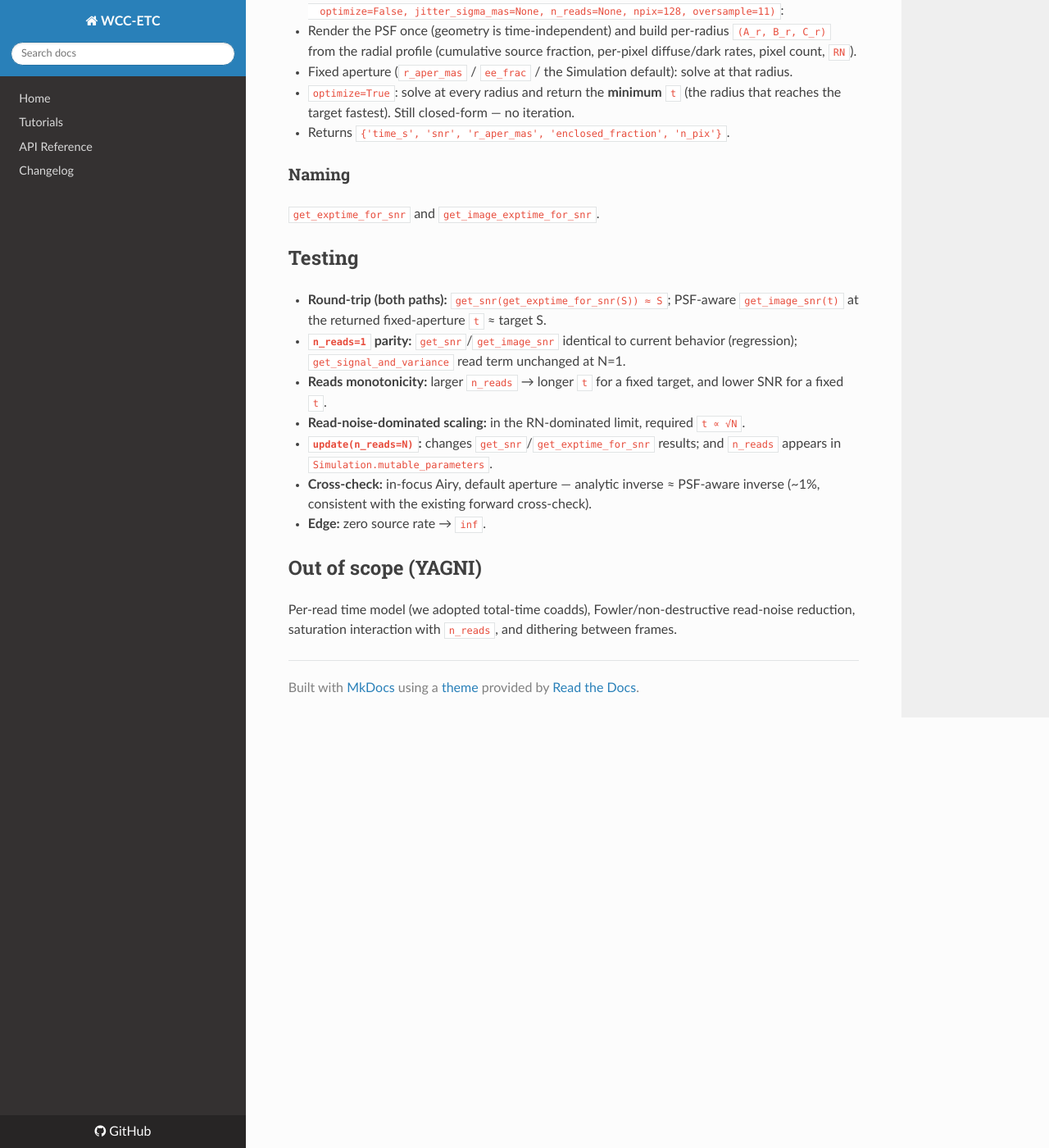
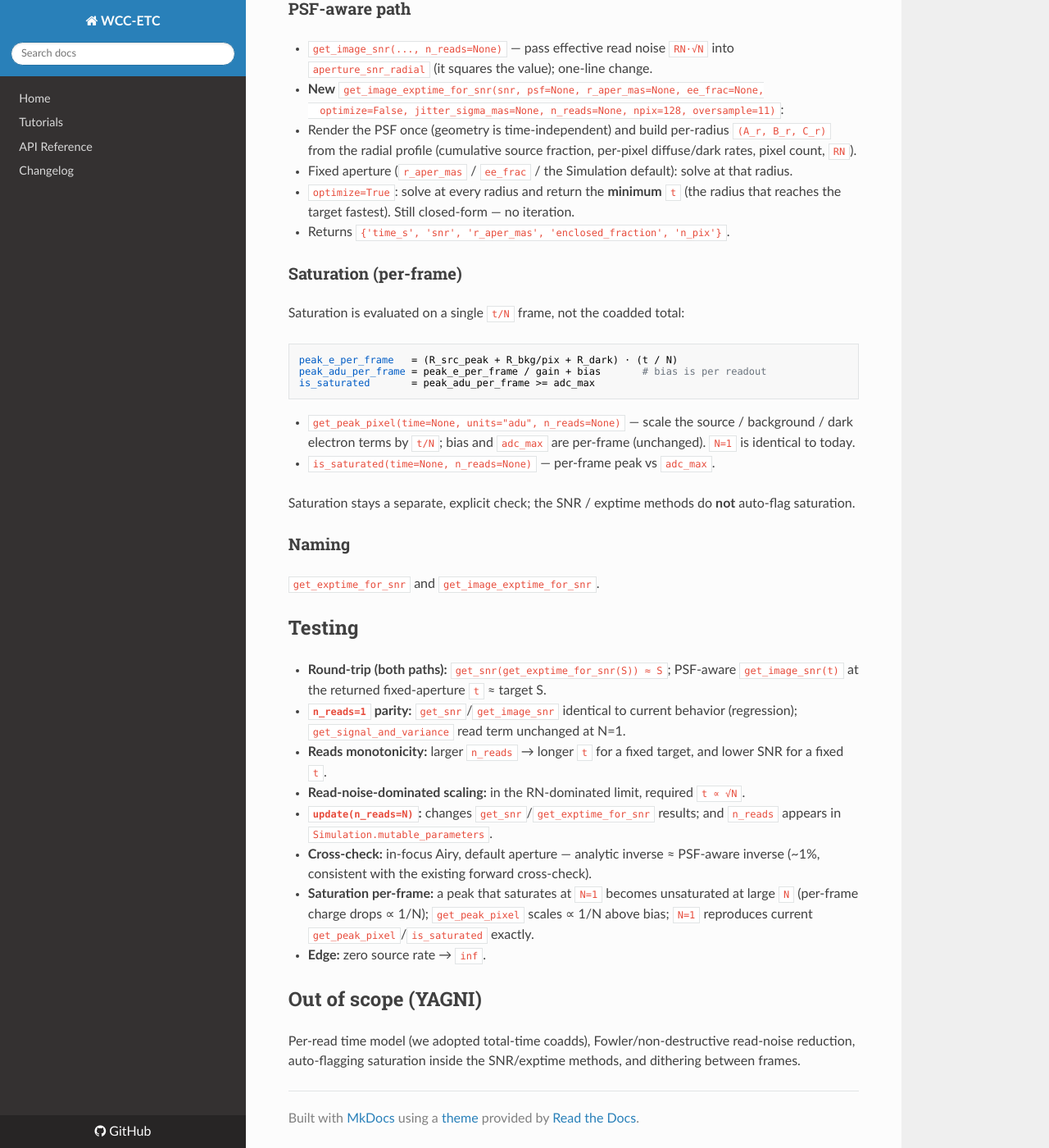
Before and after one commit to schmidt-observatories/wcc-etc, an MkDocs documentation site: the page built from docs/superpowers/specs/2026-05-30-snr-exptime-and-reads-design.md, in a window 1280 px wide and 1400 px high, scrolled down 1874 px. Shown: the whole window at 82% size. Built offline with MkDocs 1.6.1, drawn with Linux system fonts in a browser that asks for light colours; nearby versions of some CDN libraries; some of the changed text lies outside the part shown.

Commit message:
Fold per-frame saturation handling into SNR/reads spec

````diff
--- a/docs/superpowers/specs/2026-05-30-snr-exptime-and-reads-design.md
+++ b/docs/superpowers/specs/2026-05-30-snr-exptime-and-reads-design.md
@@ -21,15 +21,21 @@ which matters in the read-noise-dominated (short-exposure / faint) regime.
 
 ## Reads model (agreed)
 
-`n_reads = N` coadds N frames spanning the **total** integration time `t`.
-Signal, Poisson, and dark accumulate over the full `t`; read noise is incurred
-once per frame:
+`n_reads = N` coadds N frames spanning the **total** integration time `t`, i.e.
+each frame integrates `t/N`. Signal, Poisson, and dark accumulate over the full
+`t`; read noise is incurred once per frame:
 
 ```
 variance = R_scene·t  +  n_pix·(R_dark·t  +  N·RN²)
 ```
 
 (Equivalently, effective read noise `RN·√N`.)
+
+Saturation, by contrast, is a **per-frame** phenomenon: the ADC clips each
+individual readout at `adc_max` and the coadd sums the already-clipped frames,
+so only the charge in a single `t/N` frame matters. Consequently more reads →
+shorter frames → less saturation (the reason observers split a long integration
+into coadds to keep a bright star under full well).
 
 ## Shared math
 
@@ -83,6 +89,23 @@ positive root.
     radius that reaches the target fastest). Still closed-form — no iteration.
   - Returns `{'time_s', 'snr', 'r_aper_mas', 'enclosed_fraction', 'n_pix'}`.
 
+### Saturation (per-frame)
+Saturation is evaluated on a single `t/N` frame, not the coadded total:
+
+```
+peak_e_per_frame   = (R_src_peak + R_bkg/pix + R_dark) · (t / N)
+peak_adu_per_frame = peak_e_per_frame / gain + bias       # bias is per readout
+is_saturated       = peak_adu_per_frame >= adc_max
+```
+
+- `get_peak_pixel(time=None, units="adu", n_reads=None)` — scale the source /
+  background / dark electron terms by `t/N`; bias and `adc_max` are per-frame
+  (unchanged). `N=1` is identical to today.
+- `is_saturated(time=None, n_reads=None)` — per-frame peak vs `adc_max`.
+
+Saturation stays a separate, explicit check; the SNR / exptime methods do **not**
+auto-flag saturation.
+
 ### Naming
 `get_exptime_for_snr` and `get_image_exptime_for_snr`.
 
@@ -99,10 +122,13 @@ positive root.
   `n_reads` appears in `Simulation.mutable_parameters`.
 - **Cross-check:** in-focus Airy, default aperture — analytic inverse ≈ PSF-aware
   inverse (~1%, consistent with the existing forward cross-check).
+- **Saturation per-frame:** a peak that saturates at `N=1` becomes unsaturated at
+  large `N` (per-frame charge drops ∝ 1/N); `get_peak_pixel` scales ∝ 1/N above
+  bias; `N=1` reproduces current `get_peak_pixel`/`is_saturated` exactly.
 - **Edge:** zero source rate → `inf`.
 
 ## Out of scope (YAGNI)
 
 Per-read time model (we adopted total-time coadds), Fowler/non-destructive
-read-noise reduction, saturation interaction with `n_reads`, and dithering
-between frames.
+read-noise reduction, auto-flagging saturation inside the SNR/exptime methods,
+and dithering between frames.
````
